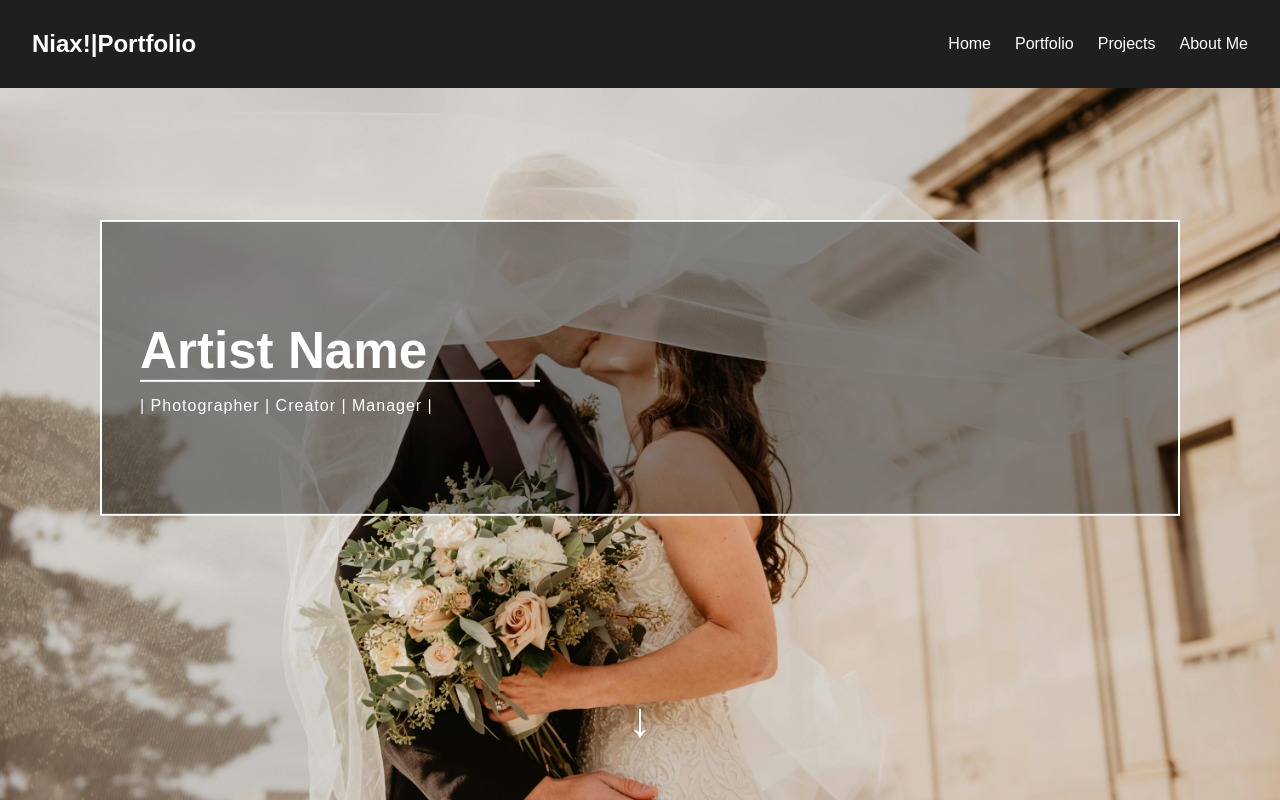
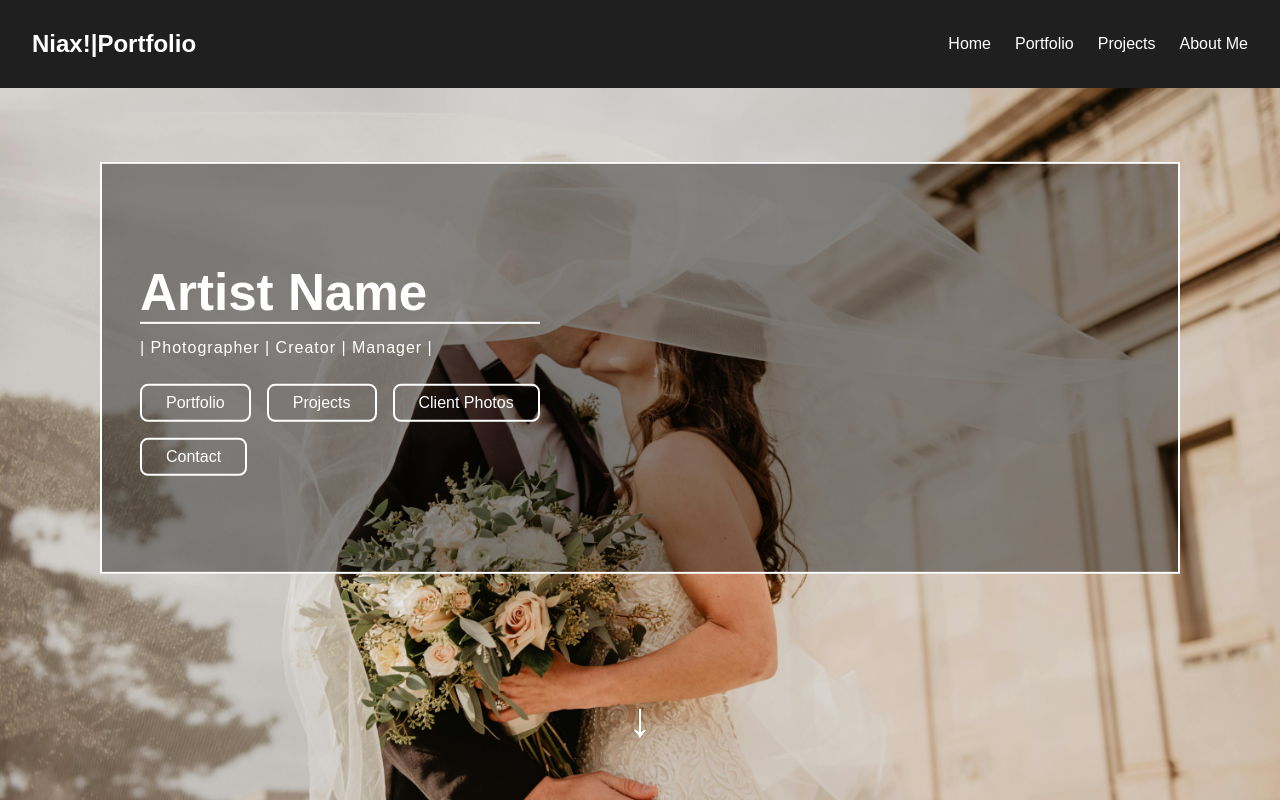
Before and after one commit to VictorySpecificationII/flowersbythebed-photography, a React (Vite) app: page / in a window 1280 px wide. Shown: the top 800 px of the page. Built offline with nearby package versions, Linux system fonts and the light colour scheme.

Commit message:
added buttons to artist card

```diff
--- a/src/modules/Home.jsx
+++ b/src/modules/Home.jsx
@@ -50,22 +50,21 @@ const Home = () => {
           left: "50%",
           transform: "translate(-50%, -50%)",
           zIndex: 2,
-          padding: "6rem 18rem",       // larger padding for a bigger rectangle
+          padding: "6rem 18rem", // larger padding for a bigger rectangle
           background: "rgba(0,0,0,0.4)", // subtle dark transparent background
-          border: "2px solid white",   // white outline
-          borderRadius: "0px",         // square corners
-          minWidth: "500px",           // larger minimum width
+          border: "2px solid white", // white outline
+          borderRadius: "0px", // square corners
+          minWidth: "500px", // larger minimum width
           maxWidth: "90%",
           textAlign: "left",
           color: "white",
         }}
       >
-
         {/* Artist name with adjustable position */}
         <div
           style={{
             transform: "translate(-250px, 5px)", // adjust X and Y here
-                marginBottom: "6px",              // spacing for separator
+            marginBottom: "6px", // spacing for separator
           }}
         >
           <h1 style={{ margin: 0 }}>Artist Name</h1>
@@ -75,14 +74,13 @@ const Home = () => {
         <div
           style={{
             height: "2px",
-          width: "100%",                // stretch to container width
-          maxWidth: "400px",            // optional max width
+            width: "100%", // stretch to container width
+            maxWidth: "400px", // optional max width
             backgroundColor: "white",
             marginBottom: "12px",
             transform: "translate(-250px, 0px)", // adjustable X/Y
           }}
         />
-
 
         {/* Roles */}
         <div
@@ -94,8 +92,45 @@ const Home = () => {
             | Photographer | Creator | Manager |
           </p>
         </div>
+
+        {/* Buttons row */}
+        <div
+          style={{
+            display: "flex",
+            gap: "1rem",
+            marginTop: "1.5rem",
+            flexWrap: "wrap",
+            transform: "translate(-250px, 0px)", // align with roles
+          }}
+        >
+          {["Portfolio", "Projects", "Client Photos", "Contact"].map(
+            (label, idx) => (
+              <button
+                key={idx}
+                style={{
+                  padding: "0.5rem 1.5rem",
+                  border: "2px solid white",
+                  background: "transparent",
+                  color: "white",
+                  cursor: "pointer",
+                  fontSize: "1rem",
+                  transition: "all 0.3s",
+                }}
+                onMouseEnter={(e) => {
+                  e.currentTarget.style.background = "white";
+                  e.currentTarget.style.color = "black";
+                }}
+                onMouseLeave={(e) => {
+                  e.currentTarget.style.background = "transparent";
+                  e.currentTarget.style.color = "white";
+                }}
+              >
+                {label}
+              </button>
+            )
+          )}
         </div>
-
+      </div>
 
       {/* Down arrow */}
       <div
@@ -136,7 +171,8 @@ const Home = () => {
               width: "8px",
               height: "8px",
               borderRadius: "50%",
-              backgroundColor: idx === current ? "white" : "rgba(255,255,255,0.5)",
+              backgroundColor:
+                idx === current ? "white" : "rgba(255,255,255,0.5)",
               transition: "background-color 0.3s",
             }}
           />
```
Lines whose indentation alone changed are shown as unchanged.
